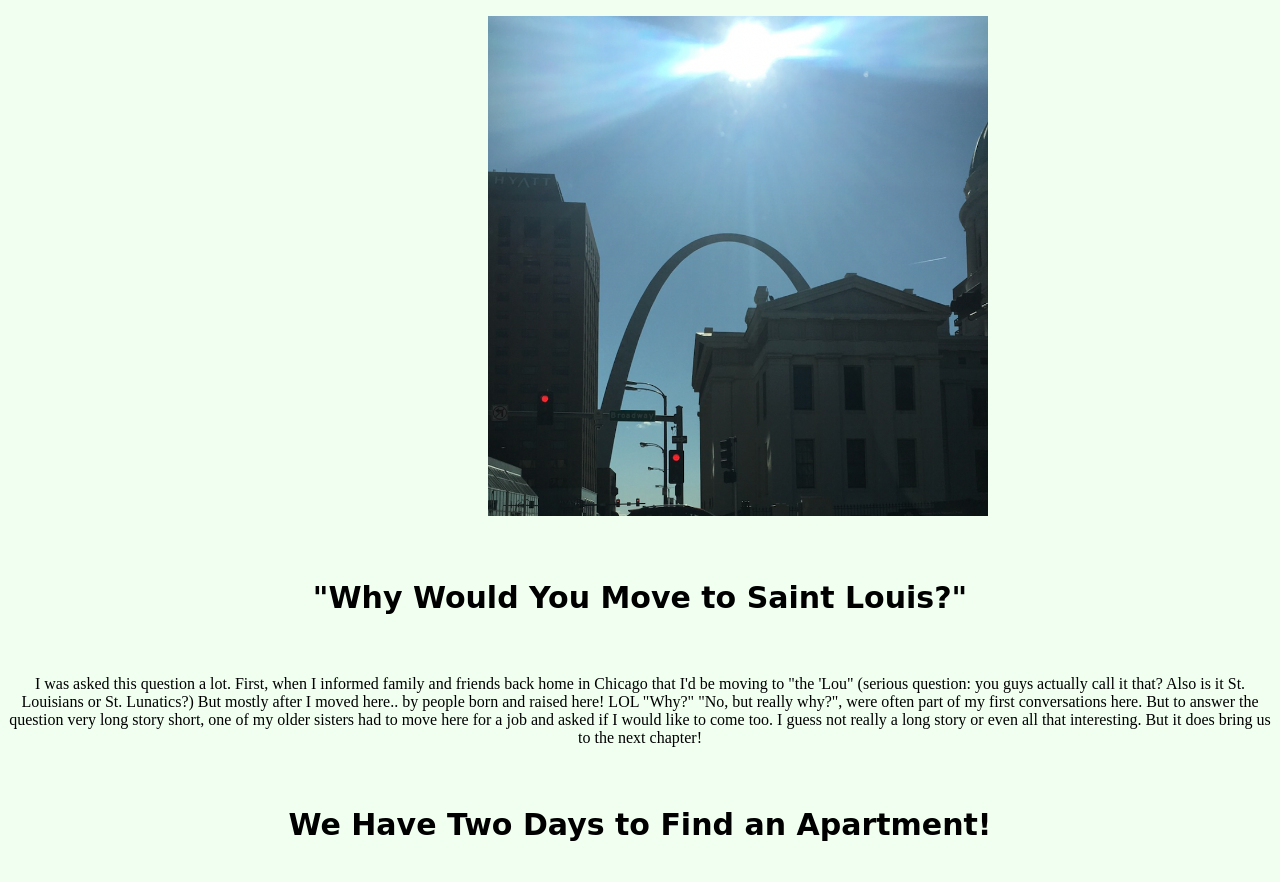
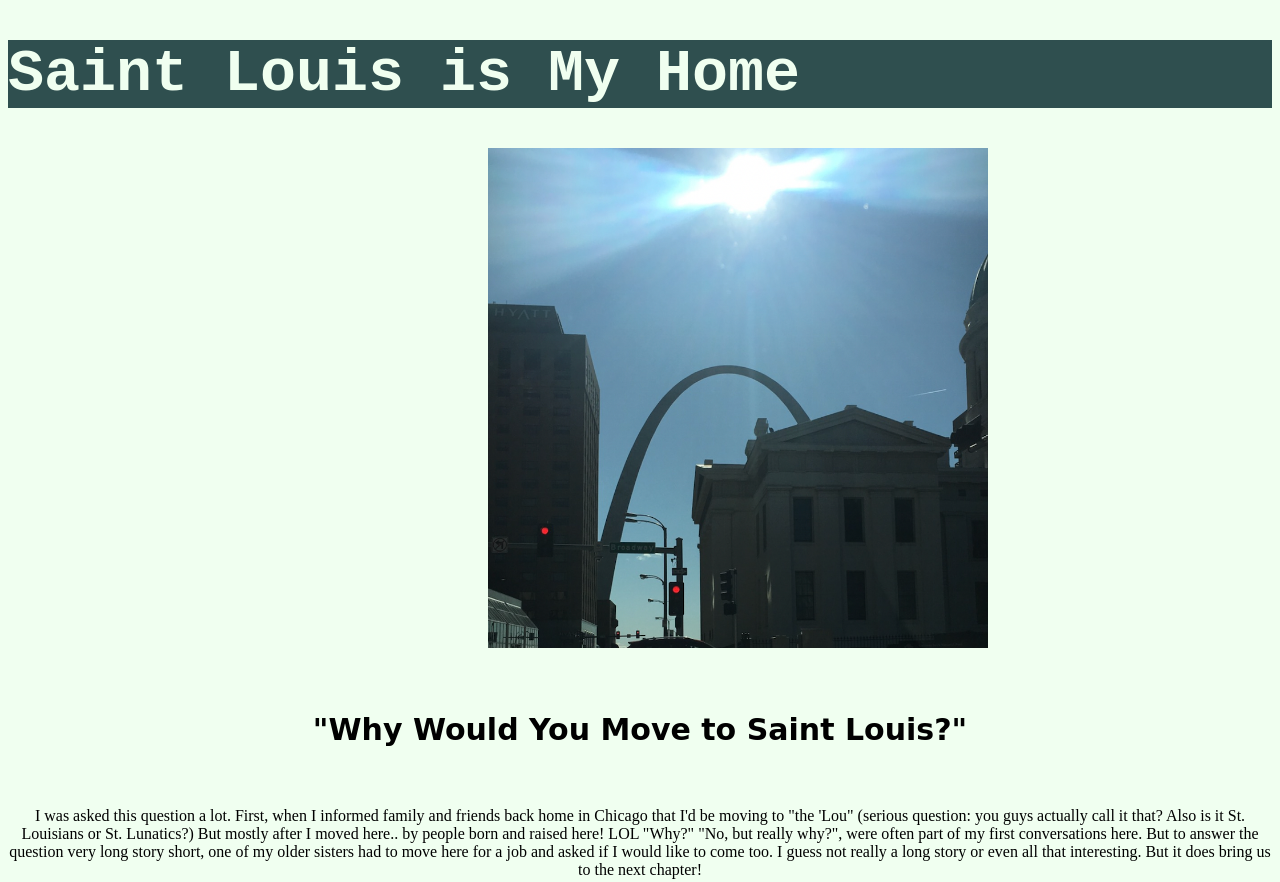
Before and after one commit to drewjones3/html-me-something, a plain HTML site: page index.html in a window 1280 px wide. Shown: the top 882 px of the page. Drawn offline with Linux system fonts and the light colour scheme.

Commit message:
edits after feedback

```diff
--- a/index.html
+++ b/index.html
@@ -1,17 +1,20 @@
 <!DOCTYPE html>
 
 <html>
+    <header>
+        <h1>Saint Louis is My Home</h1>
+    </header>
    <head>
        <link rel="stylesheet" href="style.css"/>
       <title>Why Saint Louis</title>
    </head>
-
    <body>
     <article>
         <section>
             <figure>
                 <img id = "topOfPage" src = "images/top.png"/>
             </figure>
+    <main>
        <h4>&quot;Why Would You Move to Saint Louis?&quot;</h4>
        <p>
            I was asked this question a lot.
@@ -102,9 +105,12 @@
            But to be fair she did tell me about Coder Girl, so she's not all bad.
        </p>
     </section>
- </article>
+  </main>
+   </article>
+  </body>
+
  <footer>
     &copy; drewj html-me-something
  </footer>
-   </body>
+
 </html>
--- a/style.css
+++ b/style.css
@@ -59,3 +59,10 @@ p{
 li{
     text-indent: 23%;
 }
+
+h1{
+    background-color: darkslategray;
+    color: honeydew;
+    font-family:monospace;
+    font-size: 60px;
+}
```
